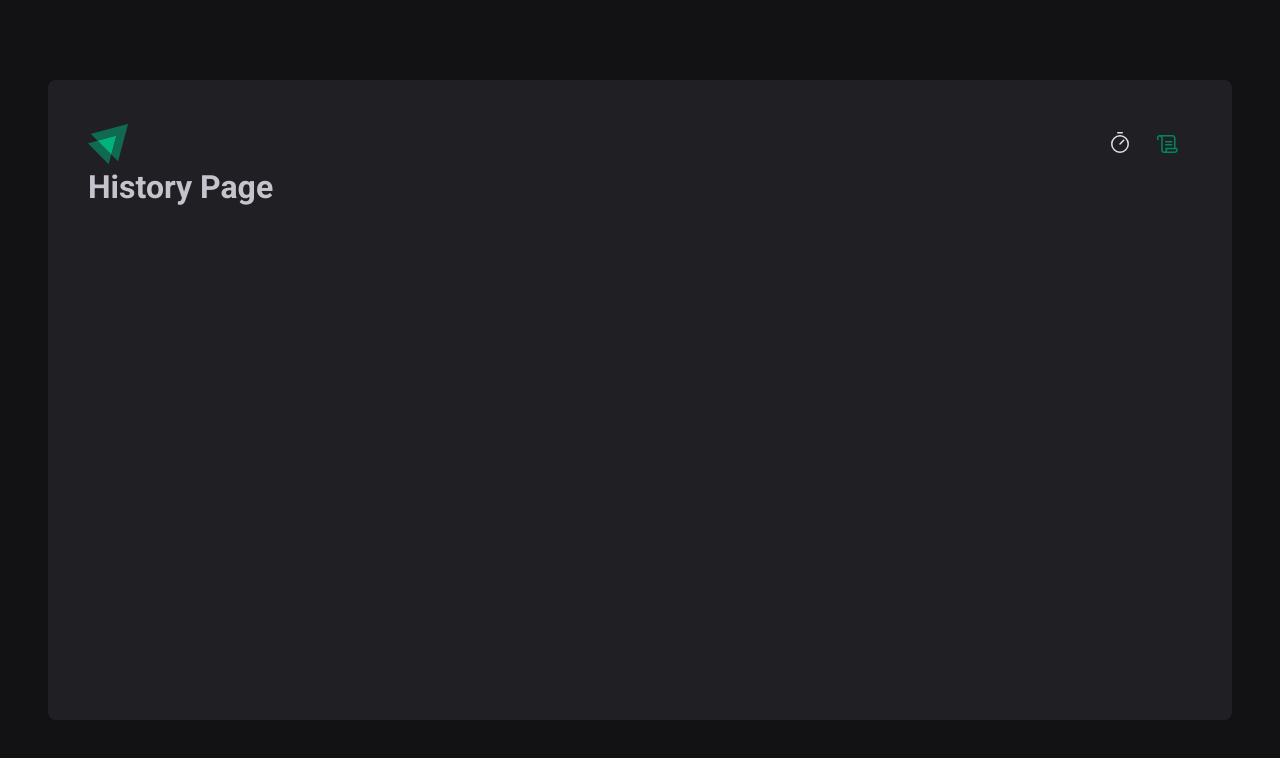
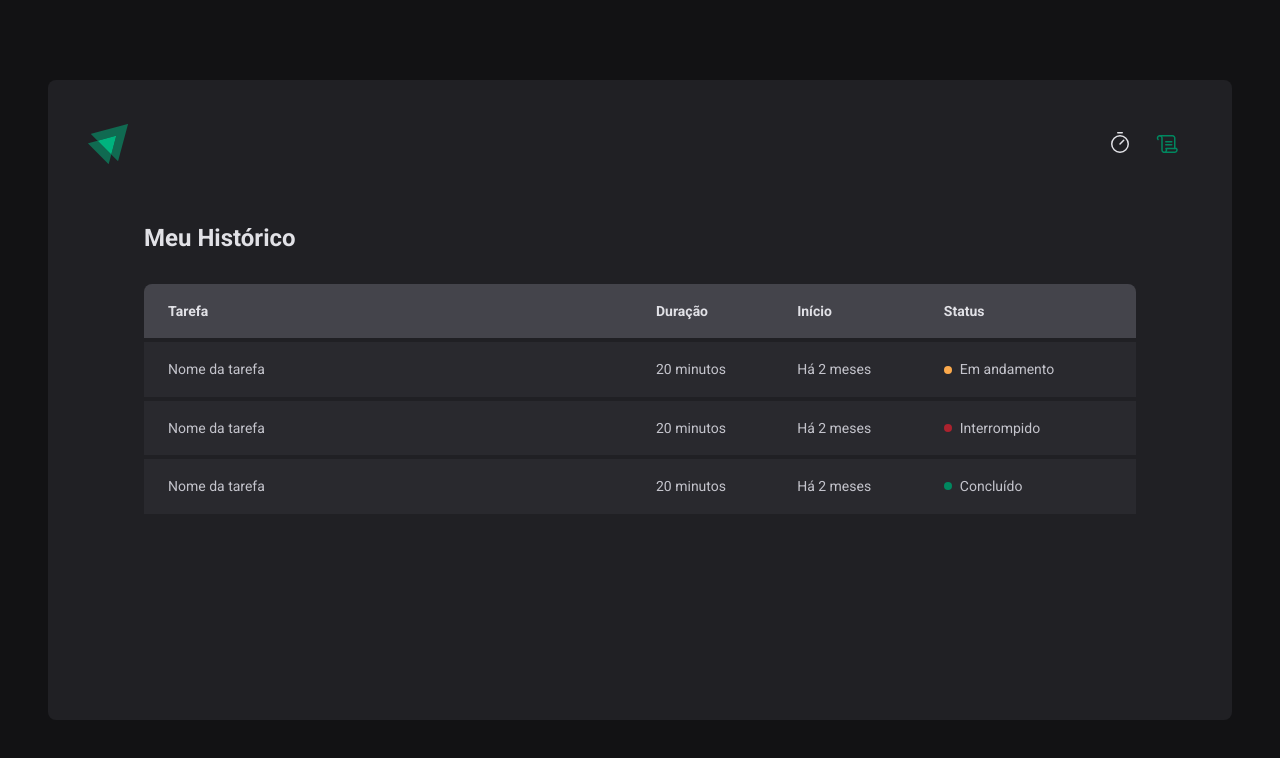
Before and after one commit to joaofanchini/curso_rocketseat, a React (Vite) app in the folder 02-spas-reactjs/: page /history in a window 1280 px wide. Shown: the top 758 px of the page. Built offline with nearby package versions, Linux system fonts and the light colour scheme.

Commit message:
[02] Implementação de estilos para tela de History

```diff
--- a/02-spas-reactjs/src/router/Router.tsx
+++ b/02-spas-reactjs/src/router/Router.tsx
@@ -1,6 +1,6 @@
 import {Route, Routes} from 'react-router-dom';
 import Home from './pages/Home/Home';
-import History from './pages/History';
+import History from './pages/History/History';
 import DefaultLayout from './layout/DefaultLayout';
 
 
--- a/02-spas-reactjs/src/router/pages/History.tsx
+++ /dev/null
@@ -1,5 +0,0 @@
-const History = () => {
-    return <h1>History Page</h1>;
-};
-
-export default History;
--- /dev/null
+++ b/02-spas-reactjs/src/router/pages/History/History.tsx
@@ -0,0 +1,47 @@
+import {HistoryContainer, HistoryList, Status} from './HistoryStyles';
+
+const History = () => {
+    return <HistoryContainer>
+        <h1>Meu Histórico</h1>
+        {/* Foi criado esse componente de div em volta da tabela, pois quando passamos para o Mobile,
+        não existe um modelo legal de fazer a representação da tabela. assim o que podemos fazer é o que
+        utilizador possa dar ‘scroll’ horizontal na tabela, sem redimencionar a tabela para o tamanho da tela
+        mobile. Assim temos que ela irá ter um tamanho fixo - E nisso a div facilita o desenvolvimento e
+        organização do projeto*/}
+        <HistoryList>
+            <table>
+                <thead>
+                    <tr>
+                        <th>Tarefa</th>
+                        <th>Duração</th>
+                        <th>Início</th>
+                        <th>Status</th>
+                    </tr>
+                </thead>
+                <tbody>
+                    <tr>
+                        <td>Nome da tarefa</td>
+                        <td>20 minutos</td>
+                        <td>Há 2 meses</td>
+                        <td><Status statusColor='yellow'>Em andamento</Status></td>
+                    </tr>
+                    <tr>
+                        <td>Nome da tarefa</td>
+                        <td>20 minutos</td>
+                        <td>Há 2 meses</td>
+                        <td><Status statusColor='red'>Interrompido</Status></td>
+
+                    </tr>
+                    <tr>
+                        <td>Nome da tarefa</td>
+                        <td>20 minutos</td>
+                        <td>Há 2 meses</td>
+                        <td><Status statusColor='green'>Concluído</Status></td>
+                    </tr>
+                </tbody>
+            </table>
+        </HistoryList>
+    </HistoryContainer>;
+};
+
+export default History;
--- /dev/null
+++ b/02-spas-reactjs/src/router/pages/History/HistoryStyles.tsx
@@ -0,0 +1,93 @@
+import styled from 'styled-components';
+
+export const HistoryContainer = styled.main`
+  flex: 1;
+  padding: 3.5rem;
+  display: flex;
+  flex-direction: column;
+
+  h1 {
+    font-size: 1.5rem;
+    color: ${props => props.theme['gray-100']};
+  }
+`;
+
+export const HistoryList = styled.div`
+  flex: 1;
+  overflow: auto;
+  margin-top: 2rem;
+
+  table {
+    // Defininr o tipo de borda mínima para uma tabela
+    // Faz com que cada borda da tabela seja construida com as
+    // bordas das células TR e TD
+    border-collapse: collapse;
+
+    // O comportamento padrão faz com que já haja uma barra horizontal
+    // quando o largura da tabela exceder ao tamanho da tela
+    min-width: 600px;
+    width: 100%;
+
+    th {
+      background-color: ${props => props.theme['gray-600']};
+      padding: 1rem;
+      text-align: left;
+      color: ${props => props.theme['gray-100']};
+      font-size: 0.875rem;
+      line-height: 1.6;
+
+      &:first-child {
+        border-top-left-radius: 8px;
+        padding-left: 1.5rem;
+      }
+
+      &:last-child {
+        border-top-right-radius: 8px;
+        padding-right: 1.5rem;
+      }
+    }
+
+    td {
+      background-color: ${props => props.theme['gray-700']};
+      border-top: 4px solid ${props => props.theme['gray-800']};
+      padding: 1rem;
+      font-size: .875rem;
+      line-height: 1.6;
+
+      &:first-child {
+        width: 50%;
+        padding-left: 1.5rem;
+      }
+
+      &:last-child {
+        padding-right: 1.5rem;
+      }
+    }
+  }
+`;
+
+// 'as const' é uma gambiarra, onde fazemos isso para forçar com que o objeto constrído tenha
+// suas propriedades definidas como 'readonly'.
+const STATUS_COLOR = {
+    yellow: 'yellow-500',
+    green: 'green-500',
+    red: 'red-500'
+} as const;
+
+interface StatusProps {
+    statusColor: keyof typeof STATUS_COLOR;
+}
+
+export const Status = styled.span<StatusProps>`
+  display: flex;
+  align-items: center;
+  gap: .5rem;
+
+  &::before {
+    content: '';
+    width: .5rem;
+    height: .5rem;
+    border-radius: 50%;
+    background-color: ${props => props.theme[STATUS_COLOR[props.statusColor]]};
+  }
+`;
--- a/02-spas-reactjs/src/theme/default.ts
+++ b/02-spas-reactjs/src/theme/default.ts
@@ -4,7 +4,7 @@
     'gray-300': '#C4C4CC',
     'gray-400': '#8D8D99',
     'gray-500': '#7C7C8A',
-    'gray-600': '#323228',
+    'gray-600': '#44444BFF',
     'gray-700': '#29292E',
     'gray-800': '#202024',
     'gray-900': '#121214',
```
